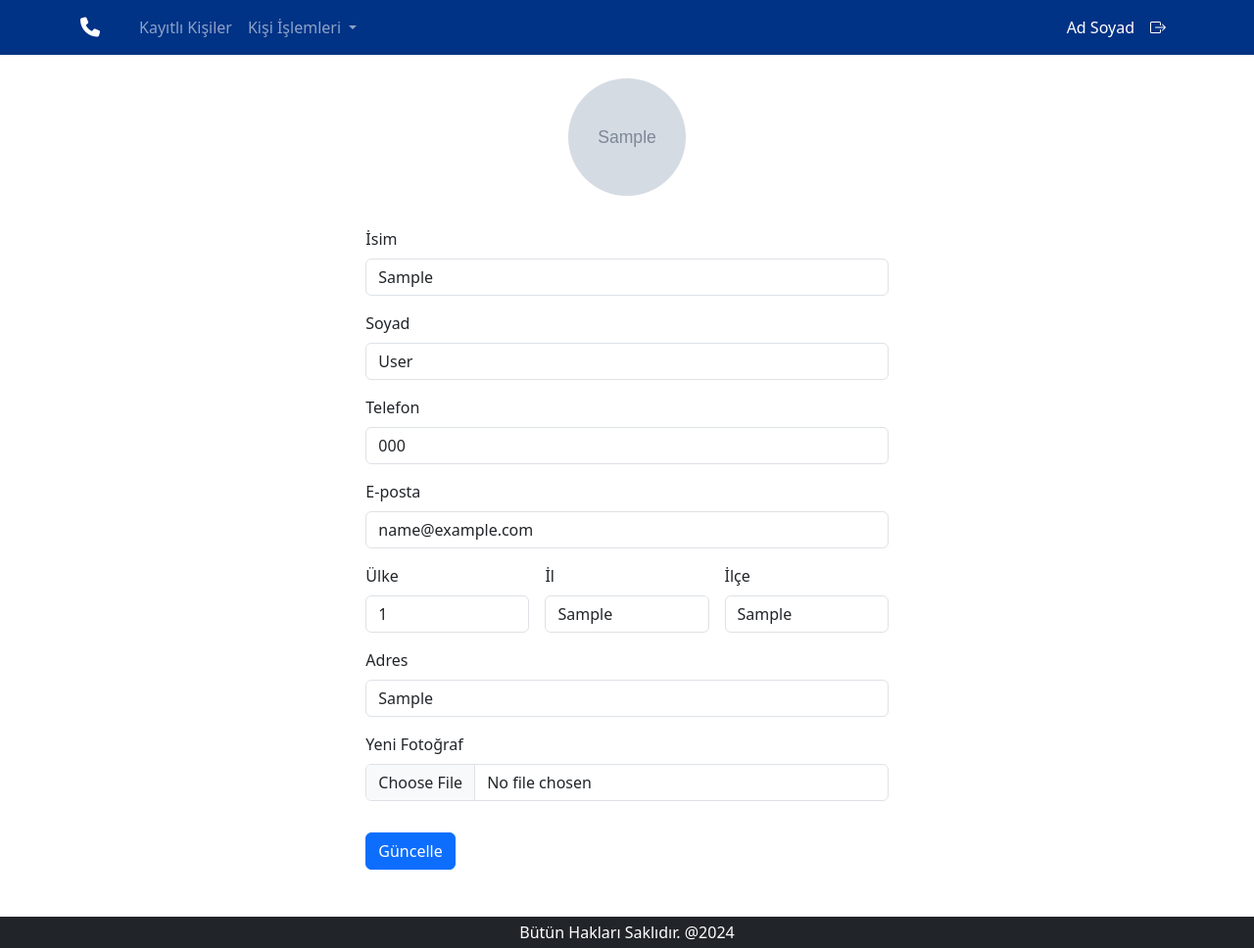
After one commit to oguzhanenes/telefonrehberi, a PHP site: page /details.php?id=1 in a window 1280 px wide. The commit adds this page. Shown: the whole page at 98% size. Run offline with PHP 8.4, Linux system fonts and the light colour scheme; tables that the repository leaves empty or names only in its code hold one stand-in row (values such as "Sample post"); grey boxes marked "Sample" are stand-in pictures.

Commit message:
Kullanıcı Silme ve Güncelleme

```diff
--- a/css/style.css
+++ b/css/style.css
@@ -1,6 +1,10 @@
 :root {
     --background-color: whitesmoke;
     --contact-card-background: white;
+}
+
+body {
+    height: 100vh;
 }
 
 /* index */
@@ -57,12 +61,14 @@
     border-radius: 6px;
 
     background-color: var(--contact-card-background);
+    cursor: pointer;
 }
 
 .contact-card>img {
     width: 40px;
     height: 40px;
     border-radius: 50%;
+    pointer-events: none;
 }
 
 .contact-info {
@@ -71,6 +77,7 @@
     flex: 1;
 
     font-size: 14px;
+    pointer-events: none;
 }
 
 .group-tag-holder {
@@ -82,6 +89,7 @@
     border: 1px solid black;
     border-radius: 12px;
     text-align: center;
+    pointer-events: none;
 }
 
 .group-tag-holder>span {
@@ -110,9 +118,14 @@
 
 .buttons img {
     height: 20px;
-    pointer-events: none;
 }
 
 .buttons>*:hover {
     background-color: gainsboro;
 }
+
+.form>img {
+    width: 120px;
+    height: 120px;
+    border-radius: 50%;
+}
--- /dev/null
+++ b/details.php
@@ -0,0 +1,116 @@
+<?php
+require_once "conn.php";
+$id = $_GET["id"];
+
+// URL'de Id yoksa contact sayfasına döndür
+if (is_null($id)) header("location:contact.php");
+
+$sql = "SELECT * FROM contacts WHERE contact_id = $id";
+
+$result = $baglanti->query($sql)->fetch_assoc();
+?>
+
+<!DOCTYPE html>
+<html lang="en">
+
+<head>
+    <meta charset="UTF-8">
+    <meta name="viewport" content="width=device-width, initial-scale=1.0">
+    <link rel="stylesheet" href="css/bootstrap.min.css">
+    <link rel="stylesheet" href="https://cdnjs.cloudflare.com/ajax/libs/font-awesome/6.5.2/css/all.min.css" integrity="sha512-SnH5WK+bZxgPHs44uWIX+LLJAJ9/2PkPKZ5QiAj6Ta86w+fsb2TkcmfRyVX3pBnMFcV7oQPJkl9QevSCWr3W6A==" crossorigin="anonymous" referrerpolicy="no-referrer" />
+    <link rel="stylesheet" href="css/style.css">
+    <?php echo "<title>" . $result['name'] . " " . $result['surname'] . "</title>"; ?>
+</head>
+
+<body class="h-100 d-flex flex-column">
+    <nav class="navbar navbar-expand-md navbar-dark" style="background-color: #003285;">
+        <div class="container">
+            <a href="index.html" class="navbar-brand">
+                <i class="fa-solid fa-phone"></i>
+            </a>
+            <button class="navbar-toggler" type="button" data-bs-toggle="collapse" data-bs-target="#mobile">
+                <span class="navbar-toggler-icon"></span>
+            </button>
+            <div id="mobile" class="collapse navbar-collapse">
+                <ul class="navbar-nav me-auto ms-2">
+                    <li class="nav-item ms-2">
+                        <a href="contact.php" class="nav-link">Kayıtlı Kişiler</a>
+                    </li>
+                    <li class="nav-item dropdown">
+                        <a class="nav-link dropdown-toggle" href="#" id="navbarDropdownMenuLink" role="button" data-bs-toggle="dropdown" aria-expanded="false">
+                            Kişi İşlemleri
+                        </a>
+                        <ul class="dropdown-menu" aria-labelledby="navbarDropdownMenuLink">
+                            <li><a class="dropdown-item" href="addcontact.php">Yeni Kişi Ekle</a></li>
+                        </ul>
+                    </li>
+                </ul>
+                <div class="profile">
+                    <span class="name">Ad Soyad</span>
+                    <button class="exit-button">
+                        <img src="img/box-arrow-right.svg">
+                    </button>
+                </div>
+            </div>
+        </div>
+    </nav>
+
+    <div class="form d-flex flex-column gap-3 align-items-center col-lg-5 mx-auto mt-4 flex-grow-1">
+        <img src=<?php echo $result['image_path'] ?>>
+        <form class="row g-3" action="handleUpdateContact.php" method="post" enctype="multipart/form-data">
+            <div>
+                <input type="hidden" class name="contactId" value=<?php echo $id; ?>>
+            </div>
+            <div class="col-12">
+                <label for="name" class="form-label">İsim</label>
+                <input type="text" class="form-control" id="name" name="name" value=<?php echo $result['name']; ?> required>
+            </div>
+            <div class="col-12">
+                <label for="surname" class="form-label">Soyad</label>
+                <input type="text" class="form-control" id="surname" name="surname" value=<?php echo $result['surname']; ?> required>
+            </div>
+            <div class="col-12">
+                <label for="phone" class="form-label">Telefon</label>
+                <input type="tel" class="form-control" id="phone" name="phone" minlength="10" maxlength="10" pattern="[0-9]*" value=<?php echo $result['phone']; ?> required>
+            </div>
+            <div class="col-12">
+                <label for="inputEmail" class="form-label">E-posta</label>
+                <input type="email" class="form-control" id="inputEmail" name="email" value=<?php echo $result['email']; ?>>
+            </div>
+            <div class="col-md-4">
+                <label for="inputCountry" class="form-label">Ülke</label>
+                <input type="text" class="form-control" id="inputCountry" name="country" value=<?php echo $result['country']; ?>>
+            </div>
+            <div class="col-md-4">
+                <label for="inputCity" class="form-label">İl</label>
+                <input type="text" class="form-control" id="inputCity" name="city" value=<?php echo $result['city']; ?>>
+            </div>
+            <div class="col-md-4">
+                <label for="inputDistrict" class="form-label">İlçe</label>
+                <input type="text" class="form-control" id="inputDistrict" name="district" value=<?php echo $result['district']; ?>>
+            </div>
+            <div class="col-12">
+                <label for="address" class="form-label">Adres</label>
+                <input type="text" class="form-control" id="address" name="address" value=<?php echo $result['address']; ?>>
+            </div>
+            <div class="mb-3">
+                <label for="image" class="form-label">Yeni Fotoğraf</label>
+                <input class="form-control" type="file" id="image" name="image" accept="image/*">
+            </div>
+            <div class="col-12">
+                <button href="#" type="submit" class="btn btn-primary">Güncelle</button>
+            </div>
+
+        </form>
+    </div>
+
+    <footer class="py-1 mt-5 bg-dark text-white">
+        <div class="container text-center">
+            <span>Bütün Hakları Saklıdır. @2024</span>
+        </div>
+    </footer>
+
+    <script src="js/bootstrap.bundle.min.js"></script>
+</body>
+
+</html>
```
Also changed, not shown: addcontact.php (+19 -15 lines), contact.php (+4 -50 lines), handleAddContact.php (+7 -7 lines), handleDeleteCard.php (added, +30 -0 lines), handleUpdateContact.php (added, +28 -0 lines), js/contact.js (+35 -13 lines).
